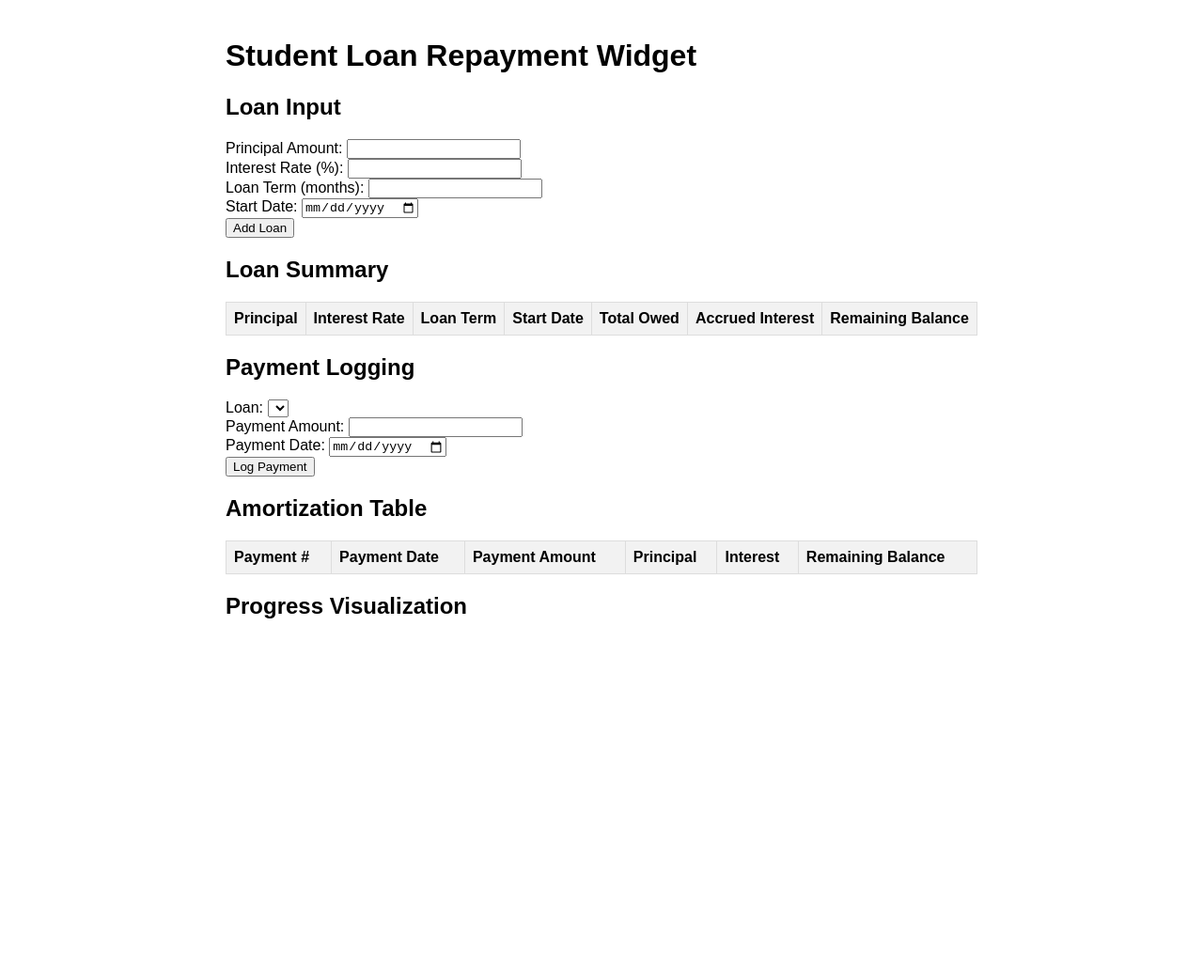
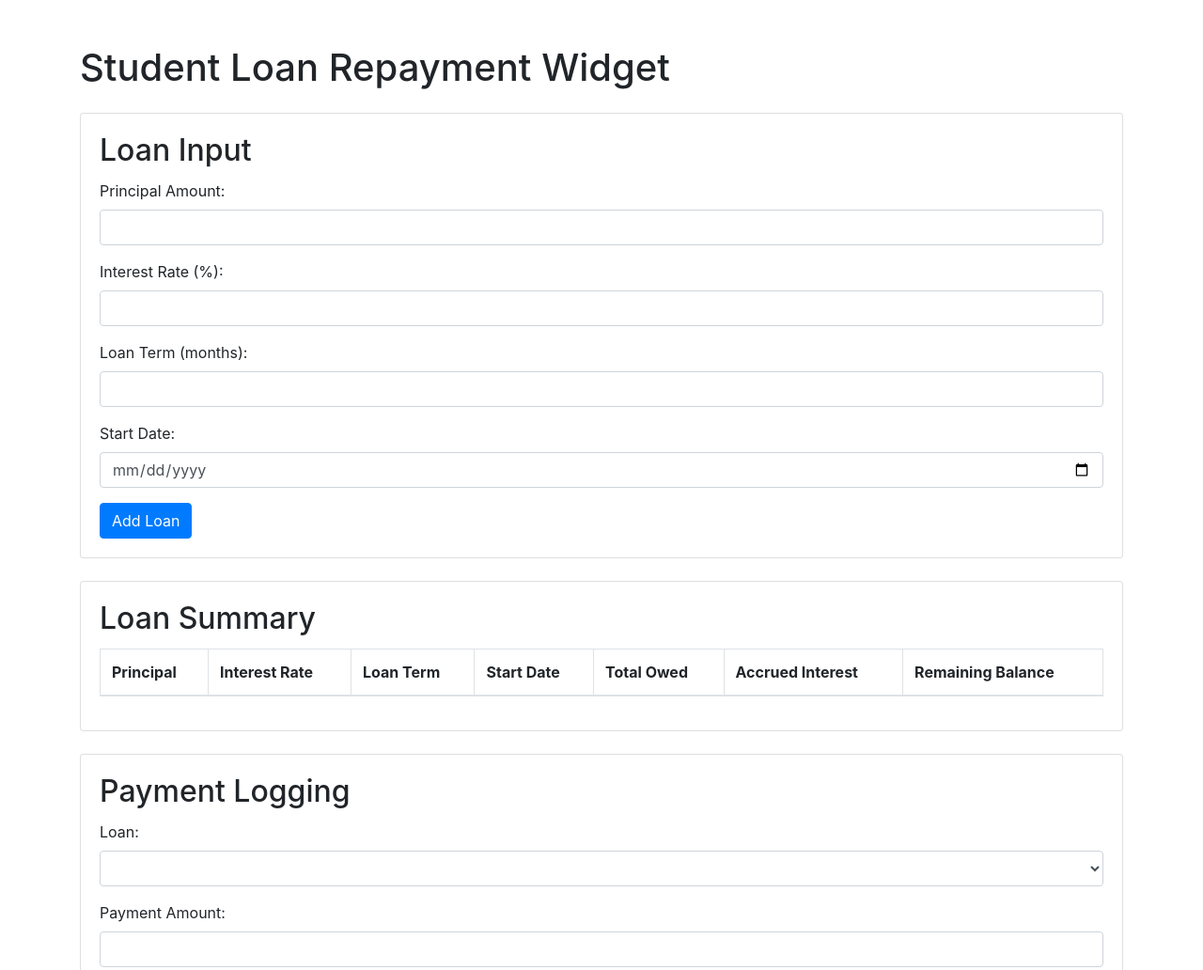
Before and after one commit to mohit-yadav-sde/stackblitz-javascript-27207-turn-1-ideal-response, a website: page index.html in a window 1280 px wide. Shown: the top 1032 px of the page at 94% size. Before the commit the page ends 873 px from the top, so only its background shows below. Drawn offline with nearby package versions, Linux system fonts and the light colour scheme.

Commit message:
IO updated

```diff
--- /dev/null
+++ b/IO/io.txt
@@ -0,0 +1 @@
+Video link:-https://drive.google.com/file/d/16ua2FlfGDfc11w0W9_9ITxRGvc1eXkmO/view?usp=sharing
--- a/index.html
+++ b/index.html
@@ -1,55 +1,65 @@
 <!DOCTYPE html>
 <html lang="en">
   <head>
-    <meta charset="UTF-8">
-    <meta name="viewport" content="width=device-width, initial-scale=1.0">
+    <meta charset="UTF-8" />
+    <meta name="viewport" content="width=device-width, initial-scale=1.0" />
     <title>Student Loan Repayment Widget</title>
+    <link
+      rel="stylesheet"
+      href="https://stackpath.bootstrapcdn.com/bootstrap/4.5.2/css/bootstrap.min.css"
+    />
     <script src="https://cdn.jsdelivr.net/npm/chart.js"></script>
-    <style>
-        body {
-            font-family: Arial, sans-serif;
-            max-width: 800px;
-            margin: 0 auto;
-            padding: 20px;
-        }
-        .section {
-            margin-bottom: 20px;
-        }
-        table {
-            width: 100%;
-            border-collapse: collapse;
-        }
-        th, td {
-            border: 1px solid #ddd;
-            padding: 8px;
-            text-align: left;
-        }
-        th {
-            background-color: #f2f2f2;
-        }
-    </style>
   </head>
   <body>
-    <h1>Student Loan Repayment Widget</h1>
+    <div class="container my-5">
+      <h1 class="mb-4">Student Loan Repayment Widget</h1>
 
-    <div class="section">
-        <h2>Loan Input</h2>
+      <div class="card mb-4">
+        <div class="card-body">
+          <h2 class="card-title">Loan Input</h2>
           <form id="loanForm">
+            <div class="form-group">
               <label for="principal">Principal Amount:</label>
-            <input type="number" id="principal" required><br>
+              <input
+                type="number"
+                class="form-control"
+                id="principal"
+                required
+              />
+            </div>
+            <div class="form-group">
               <label for="interestRate">Interest Rate (%):</label>
-            <input type="number" id="interestRate" step="0.01" required><br>
+              <input
+                type="number"
+                class="form-control"
+                id="interestRate"
+                step="0.01"
+                required
+              />
+            </div>
+            <div class="form-group">
               <label for="loanTerm">Loan Term (months):</label>
-            <input type="number" id="loanTerm" required><br>
+              <input
+                type="number"
+                class="form-control"
+                id="loanTerm"
+                required
+              />
+            </div>
+            <div class="form-group">
               <label for="startDate">Start Date:</label>
-            <input type="date" id="startDate" required><br>
-            <button type="submit">Add Loan</button>
+              <input type="date" class="form-control" id="startDate" required />
+            </div>
+            <button type="submit" class="btn btn-primary">Add Loan</button>
           </form>
         </div>
+      </div>
 
-    <div class="section">
-        <h2>Loan Summary</h2>
-        <table id="loanSummary">
+      <div class="card mb-4">
+        <div class="card-body">
+          <h2 class="card-title">Loan Summary</h2>
+          <table class="table table-striped table-bordered" id="loanSummary">
+            <thead>
               <tr>
                 <th>Principal</th>
                 <th>Interest Rate</th>
@@ -59,25 +69,51 @@
                 <th>Accrued Interest</th>
                 <th>Remaining Balance</th>
               </tr>
+            </thead>
+            <tbody></tbody>
           </table>
         </div>
+      </div>
 
-    <div class="section">
-        <h2>Payment Logging</h2>
+      <div class="card mb-4">
+        <div class="card-body">
+          <h2 class="card-title">Payment Logging</h2>
           <form id="paymentForm">
+            <div class="form-group">
               <label for="loanIndex">Loan:</label>
-            <select id="loanIndex" required></select><br>
+              <select class="form-control" id="loanIndex" required></select>
+            </div>
+            <div class="form-group">
               <label for="paymentAmount">Payment Amount:</label>
-            <input type="number" id="paymentAmount" required><br>
+              <input
+                type="number"
+                class="form-control"
+                id="paymentAmount"
+                required
+              />
+            </div>
+            <div class="form-group">
               <label for="paymentDate">Payment Date:</label>
-            <input type="date" id="paymentDate" required><br>
-            <button type="submit">Log Payment</button>
+              <input
+                type="date"
+                class="form-control"
+                id="paymentDate"
+                required
+              />
+            </div>
+            <button type="submit" class="btn btn-primary">Log Payment</button>
           </form>
         </div>
+      </div>
 
-    <div class="section">
-        <h2>Amortization Table</h2>
-        <table id="amortizationTable">
+      <div class="card mb-4">
+        <div class="card-body">
+          <h2 class="card-title">Amortization Table</h2>
+          <table
+            class="table table-striped table-bordered"
+            id="amortizationTable"
+          >
+            <thead>
               <tr>
                 <th>Payment #</th>
                 <th>Payment Date</th>
@@ -86,12 +122,18 @@
                 <th>Interest</th>
                 <th>Remaining Balance</th>
               </tr>
+            </thead>
+            <tbody></tbody>
           </table>
         </div>
+      </div>
 
-    <div class="section">
-        <h2>Progress Visualization</h2>
+      <div class="card mb-4">
+        <div class="card-body">
+          <h2 class="card-title">Progress Visualization</h2>
           <canvas id="progressChart"></canvas>
+        </div>
+      </div>
     </div>
 
     <script>
@@ -104,15 +146,18 @@
       const loanIndexSelect = document.getElementById('loanIndex');
       let chart;
 
-        loanForm.addEventListener('submit', function(e) {
+      loanForm.addEventListener('submit', function (e) {
         e.preventDefault();
         const loan = {
           principal: parseFloat(document.getElementById('principal').value),
-                interestRate: parseFloat(document.getElementById('interestRate').value) / 100,
+          interestRate:
+            parseFloat(document.getElementById('interestRate').value) / 100,
           loanTerm: parseInt(document.getElementById('loanTerm').value),
           startDate: new Date(document.getElementById('startDate').value),
-                currentBalance: parseFloat(document.getElementById('principal').value),
-                payments: []
+          currentBalance: parseFloat(
+            document.getElementById('principal').value
+          ),
+          payments: [],
         };
         loans.push(loan);
         updateLoanSummary();
@@ -121,11 +166,15 @@
         updateLoanSelector();
       });
 
-        paymentForm.addEventListener('submit', function(e) {
+      paymentForm.addEventListener('submit', function (e) {
         e.preventDefault();
         const loanIndex = parseInt(document.getElementById('loanIndex').value);
-            const paymentAmount = parseFloat(document.getElementById('paymentAmount').value);
-            const paymentDate = new Date(document.getElementById('paymentDate').value);
+        const paymentAmount = parseFloat(
+          document.getElementById('paymentAmount').value
+        );
+        const paymentDate = new Date(
+          document.getElementById('paymentDate').value
+        );
 
         if (loanIndex >= 0 && loanIndex < loans.length) {
           logPayment(loans[loanIndex], paymentAmount, paymentDate);
@@ -146,7 +195,7 @@
           amount: paymentAmount,
           principal: principalAmount,
           interest: interestAmount,
-                remainingBalance: loan.currentBalance
+          remainingBalance: loan.currentBalance,
         });
       }
 
@@ -162,16 +211,24 @@
                     <th>Remaining Balance</th>
                 </tr>
             `;
-            loans.forEach(loan => {
-                const totalPaid = loan.payments.reduce((sum, payment) => sum + payment.amount, 0);
-                const accruedInterest = loan.payments.reduce((sum, payment) => sum + payment.interest, 0);
+        loans.forEach((loan) => {
+          const totalPaid = loan.payments.reduce(
+            (sum, payment) => sum + payment.amount,
+            0
+          );
+          const accruedInterest = loan.payments.reduce(
+            (sum, payment) => sum + payment.interest,
+            0
+          );
           loanSummary.innerHTML += `
                     <tr>
                         <td>$${loan.principal.toFixed(2)}</td>
                         <td>${(loan.interestRate * 100).toFixed(2)}%</td>
                         <td>${loan.loanTerm} months</td>
                         <td>${loan.startDate.toLocaleDateString()}</td>
-                        <td>$${(loan.principal + accruedInterest).toFixed(2)}</td>
+                        <td>$${(loan.principal + accruedInterest).toFixed(
+                          2
+                        )}</td>
                         <td>$${accruedInterest.toFixed(2)}</td>
                         <td>$${loan.currentBalance.toFixed(2)}</td>
                     </tr>
@@ -205,9 +262,23 @@
       }
 
       function updateProgressChart() {
-            const totalPrincipal = loans.reduce((sum, loan) => sum + loan.principal, 0);
-            const totalPaid = loans.reduce((sum, loan) => sum + loan.payments.reduce((paymentSum, payment) => paymentSum + payment.amount, 0), 0);
-            const remainingBalance = loans.reduce((sum, loan) => sum + loan.currentBalance, 0);
+        const totalPrincipal = loans.reduce(
+          (sum, loan) => sum + loan.principal,
+          0
+        );
+        const totalPaid = loans.reduce(
+          (sum, loan) =>
+            sum +
+            loan.payments.reduce(
+              (paymentSum, payment) => paymentSum + payment.amount,
+              0
+            ),
+          0
+        );
+        const remainingBalance = loans.reduce(
+          (sum, loan) => sum + loan.currentBalance,
+          0
+        );
 
         if (chart) {
           chart.destroy();
@@ -217,18 +288,20 @@
           type: 'pie',
           data: {
             labels: ['Paid Off', 'Remaining Balance'],
-                    datasets: [{
+            datasets: [
+              {
                 data: [totalPaid, remainingBalance],
-                        backgroundColor: ['#36a2eb', '#ff6384']
-                    }]
+                backgroundColor: ['#36a2eb', '#ff6384'],
+              },
+            ],
           },
           options: {
             responsive: true,
             title: {
               display: true,
-                        text: 'Loan Progress'
-                    }
-                }
+              text: 'Loan Progress',
+            },
+          },
         });
       }
 
```
Also changed, not shown: IO/Screenshot 2024-08-29 at 4.48.12 PM.jpg (deleted). Lines whose indentation alone changed are shown as unchanged.
